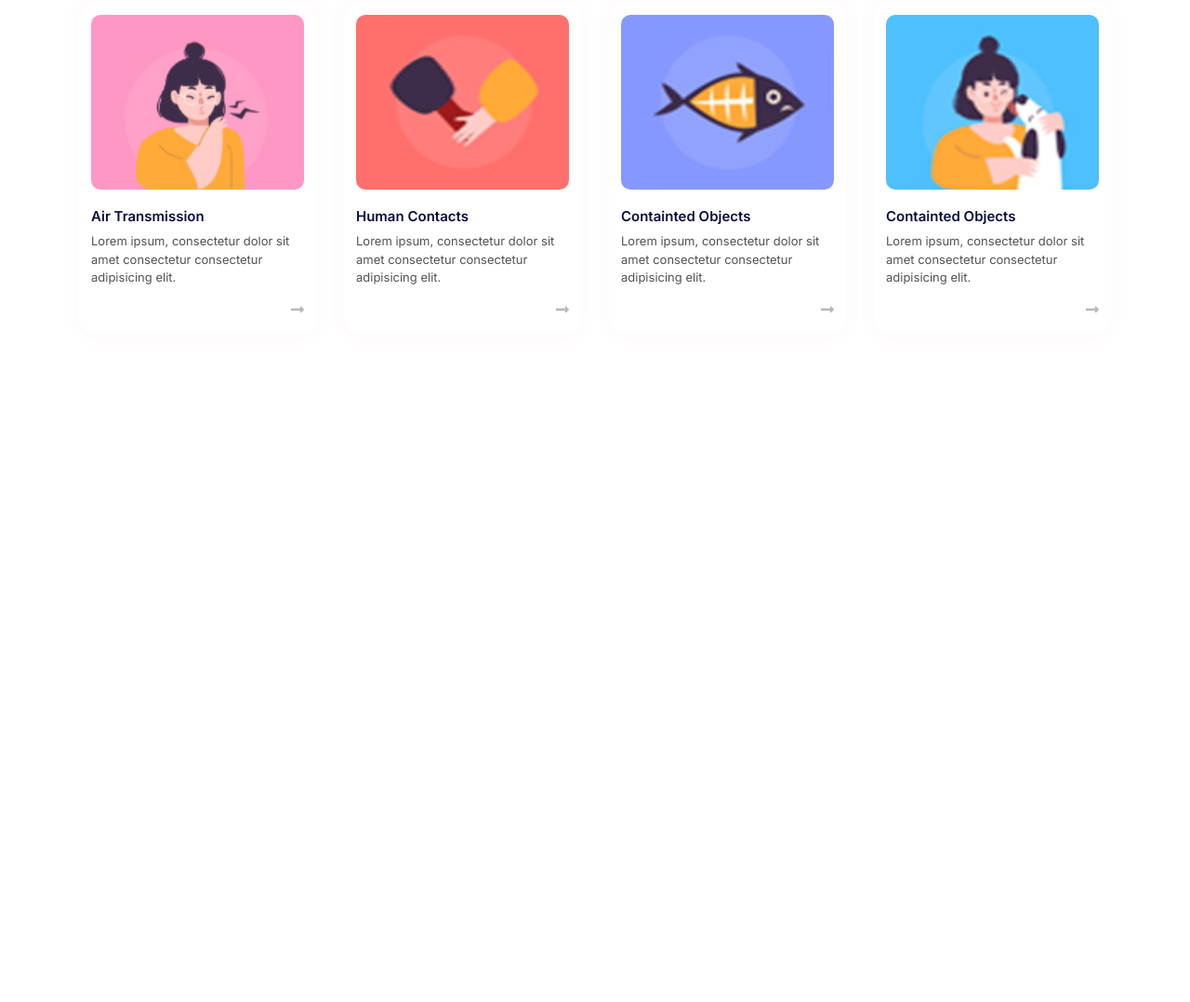
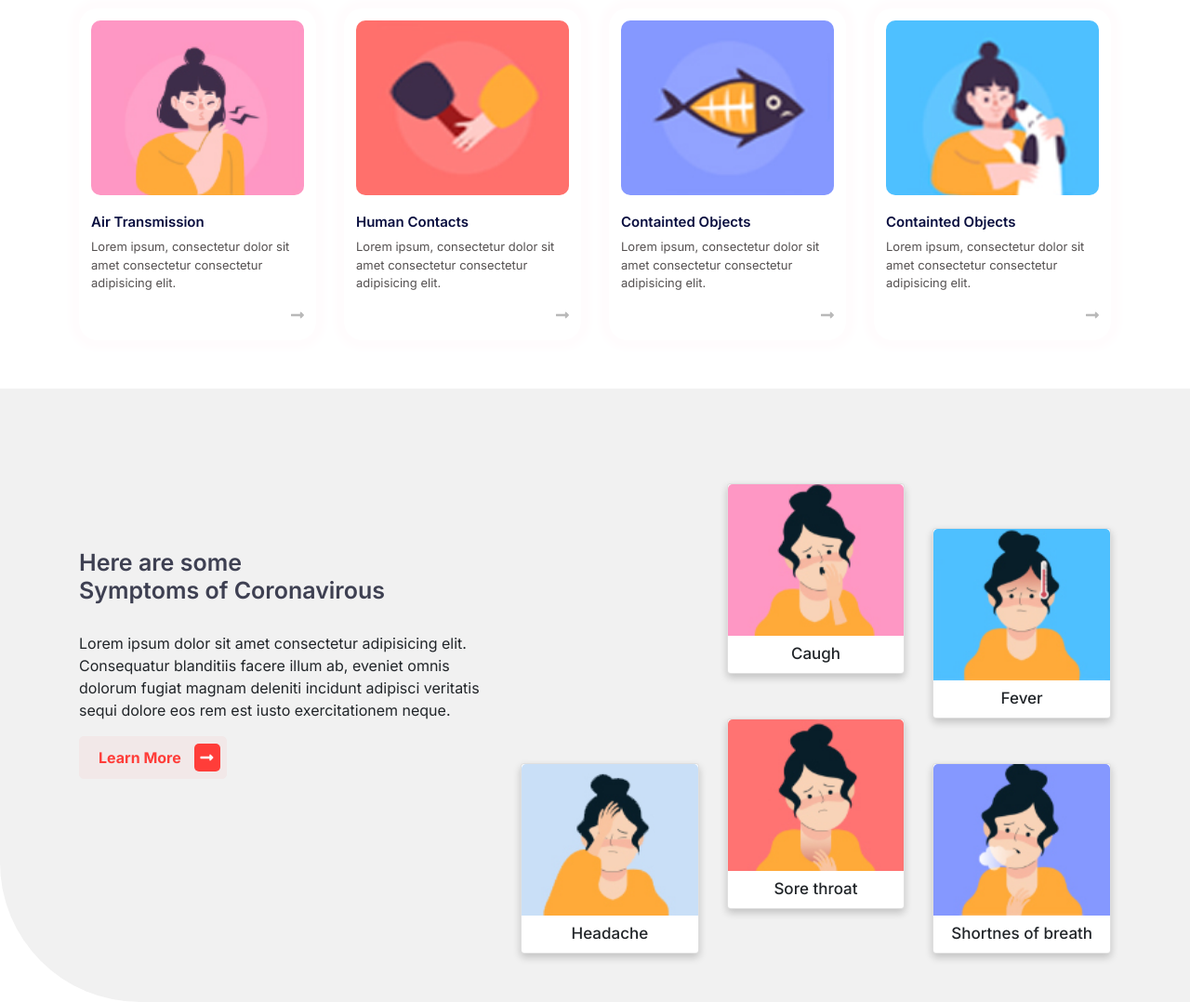
Before and after one commit to nahidthenh/covid19, a plain HTML site: page index.html in a window 1280 px wide. Shown: the part 824-1902 px from the top of the page at 93% size. Before the commit the page ends 1234 px from the top, so only its background shows below. Drawn offline with nearby package versions, Linux system fonts and the light colour scheme.

Commit message:
Symptoms section added

```diff
--- a/index.html
+++ b/index.html
@@ -31,13 +31,13 @@
                         <div class="collapse navbar-collapse justify-content-center" id="collapsibleNavbar">
                             <ul class="navbar-nav">
                                 <li class="nav-item">
-                                    <a class="nav-link" href="#">Symptoms</a>
+                                    <a class="nav-link" href="#symptoms-area">Symptoms</a>
                                 </li>
                                 <li class="nav-item">
                                     <a class="nav-link" href="#">Prevention</a>
                                 </li>
                                 <li class="nav-item">
-                                    <a class="nav-link" href="#">Contagious</a>
+                                    <a class="nav-link" href="#contagious-area">Contagious</a>
                                 </li>
                                 <li class="nav-item">
                                     <a class="nav-link" href="#">Sltuation</a>
@@ -59,7 +59,8 @@
                         <p>In publishing and graphic design, Lorem ipsum is a placeholder text commonly used to
                             demonstrate the visual form of a document or a typeface without relying on meaningful
                             content. Lorem ipsum may be used as a placeholder before final copy is available</p>
-                        <button class="hero-btn">Learn More <i class="fas fa-long-arrow-alt-right btn-right"></i></button>
+                        <button class="hero-btn">Learn More <i
+                                class="fas fa-long-arrow-alt-right btn-right"></i></button>
                     </div>
                 </div>
                 <div class="col-md-6">
@@ -75,14 +76,15 @@
 
     <!-- ======================================================================================================================================================================================================================================================                                                 Contagious  area Start ====================================================================================================================================================================================================================================================== -->
 
-        <div class="contagious-area">
+    <div class="contagious-area" id="contagious-area">
         <div class="container">
             <div class="row">
                 <div class="col-md-6 offset-md-3">
                     <div class="section-title text-center">
                         <h3 class="title">How can contagious it</h3>
                         <p class="section-text">
-                                Lorem ipsum, dolor sit amet consectetur adipisicing elit. Esse quos ratione tenetur amet consectetur sed magni, reiciendis laborum aperiam
+                            Lorem ipsum, dolor sit amet consectetur adipisicing elit. Esse quos ratione tenetur amet
+                            consectetur sed magni, reiciendis laborum aperiam
                         </p>
                     </div>
                 </div>
@@ -128,10 +130,79 @@
 
 
 
-    <!-- ======================================================================================================================================================================================================================================================                                                   area Start ====================================================================================================================================================================================================================================================== -->
+    <!-- ======================================================================================================================================================================================================================================================                                                 Symptoms  area Start ====================================================================================================================================================================================================================================================== -->
 
+    <div class="symptoms-area" id="symptoms-area">
+        <div class="container">
+            <div class="row">
+                <div class="col-md-5">
+                    <div class="symptoms-content">
+                        <h3>Here are some <br> Symptoms of Coronavirous</h3>
+                        <p>Lorem ipsum dolor sit amet consectetur adipisicing elit. Consequatur blanditiis facere illum ab,
+                        eveniet omnis dolorum fugiat magnam deleniti incidunt adipisci veritatis sequi dolore eos rem
+                        est iusto exercitationem neque.</p>
+                        <button class="hero-btn">Learn More <i class="fas fa-long-arrow-alt-right btn-right"></i></button>
+                    </div>
+                </div>
+                <div class="col-md-7">
+                    <div class="row">
+                        <div class="col-md-12">
+                            <div class="row">
+                                <div class="col-md-4"></div>
+                                <div class="col-md-4">
+                                    <div class="card">
+                                        <img src="static/img/symptsome/caugh.jpg" alt="">
+                                        <div class="container">
+                                            <h4>Caugh</h4>
+                                        </div>
+                                    </div>
+                                </div>
+                                <div class="col-md-4">
+                                    <div class="card mt-5">
+                                        <img src="static/img/symptsome/feaver.jpg" alt="">
+                                        <div class="container">
+                                            <h4>Fever</h4>
+                                        </div>
+                                    </div>
+                                </div>
 
-    <!-- ======================================================================================================================================================================================================================================================                                                   area Start ====================================================================================================================================================================================================================================================== -->
+                            </div>
+                        </div>
+                        <div class="col-md-12">
+                            <div class="row">
+                                <div class="col-md-4">
+                                    <div class="card mt-5">
+                                        <img src="static/img/symptsome/headache.jpg" alt="">
+                                        <div class="container">
+                                            <h4>Headache</h4>
+                                        </div>
+                                    </div>
+                                </div>
+                                <div class="col-md-4">
+                                    <div class="card">
+                                        <img src="static/img/symptsome/4.jpg" alt="">
+                                        <div class="container">
+                                            <h4>Sore throat</h4>
+                                        </div>
+                                    </div>
+                                </div>
+                                <div class="col-md-4">
+                                    <div class="card mt-5">
+                                        <img src="static/img/symptsome/5.jpg" alt="">
+                                        <div class="container">
+                                            <h4>Shortnes of breath</h4>
+                                        </div>
+                                    </div>
+                                </div>
+                            </div>
+                        </div>
+                    </div>
+                </div>
+            </div>
+        </div>
+    </div>
+
+    <!-- ======================================================================================================================================================================================================================================================                                                 Symptoms area End ====================================================================================================================================================================================================================================================== -->
 
 
     <!-- ======================================================================================================================================================================================================================================================                                                   area Start ====================================================================================================================================================================================================================================================== -->
--- a/static/css/style.css
+++ b/static/css/style.css
@@ -6,6 +6,9 @@
 body{
     font-family: 'Inter', sans-serif !important;
 }
+html {
+	scroll-behavior: smooth;
+  }
 .nav-link {
 	color: #000 !important;
 	font-weight: 400;
@@ -37,7 +40,7 @@ body{
 	background-image: url(../img/hero-bg.png);
 	background-size: cover;
 	/* height: 100vh; */
-	border-radius: 0px 0px 100px;
+	border-radius: 0px 0px 150px;
 }
 
 .hero-left-content {
@@ -152,3 +155,54 @@ body{
 	color: #555151;
 	font-size: 13px;
 }
+
+
+.card {
+	/* Add shadows to create the "card" effect */
+	box-shadow: 0 4px 8px 0 rgba(0,0,0,0.2);
+	transition: 0.3s;
+  }
+
+  /* On mouse-over, add a deeper shadow */
+  .card:hover {
+	box-shadow: 0 8px 16px 0 rgba(0,0,0,0.2);
+  }
+
+  /* Add some padding inside the card container */
+  .container {
+	padding: 2px 16px;
+  }
+  .card {
+	box-shadow: 0 4px 8px 0 rgba(0,0,0,0.2);
+	transition: 0.3s;
+	border-radius: 5px; /* 5px rounded corners */
+  }
+
+  /* Add rounded corners to the top left and the top right corner of the image */
+  .card img {
+	border-radius: 5px 5px 0 0;
+	cursor: pointer;
+  }
+
+.card h4 {
+	text-align: center;
+	padding-top: 7px;
+	font-size: 17px;
+}
+
+.symptoms-area {
+	background: #F1F1F1;
+	padding-top: 100px;
+	padding-bottom: 50px;
+	border-radius: 0px 0px 0px 150px;
+}
+.symptoms-area h3 {
+	color: #3E4052;
+	font-weight: 600;
+	font-size: 25px;
+	margin-bottom: 30px;
+}
+
+.symptoms-content {
+	margin-top: 70px;
+}
```
Lines whose indentation alone changed are shown as unchanged.
